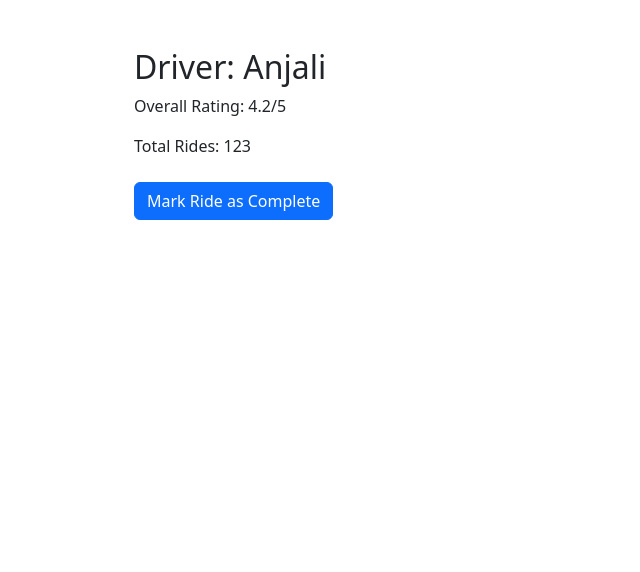
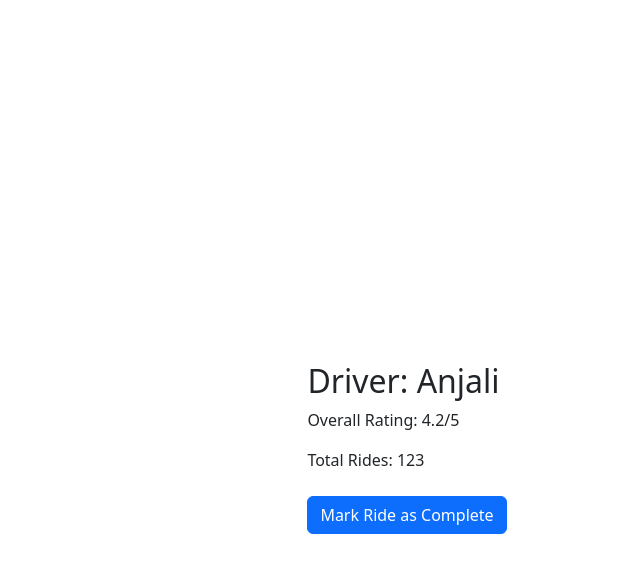
Before and after one commit to ryanlhy/carpool-FE, a React (Create React App) app: page / in a window 1280 px wide. Shown: the top 572 px of the page, without its empty margins (233-873 px from the left). Built offline with nearby package versions, Linux system fonts and the light colour scheme.

Commit message:
added success message

```diff
--- a/src/App.js
+++ b/src/App.js
@@ -1,11 +1,7 @@
 import React, { useState } from "react";
-// import Modal from "react-bootstrap/Modal";
-// import Button from "react-bootstrap/Button";
-// import Form from "react-bootstrap/Form";
-import ReactStars from "react-rating-stars-component";
 import DriverProfile from "./components/driverProfile";
 import RideCompleteModal from "./components/rideCompleteModal";
-import { Container, Row, Col, Button, Modal, Form } from "react-bootstrap";
+import { Container, Row, Col, Button, Alert } from "react-bootstrap";
 
 // This is just sample driver data for display.
 const driverData = {
@@ -18,6 +14,7 @@ function App() {
   const [show, setShow] = useState(false);
   const [rating, setRating] = useState(1);
   const [review, setReview] = useState("");
+  const [submissionStatus, setSubmissionStatus] = useState(null);
 
   const handleClose = () => setShow(false);
   const handleShow = () => setShow(true);
@@ -49,17 +46,30 @@ function App() {
       .then((response) => response.json())
       .then((data) => {
         console.log("Success:", data);
+        setSubmissionStatus({
+          success: true,
+          message: "Review submitted successfully",
+          review: { rating, review },
+        });
         handleClose();
       })
       .catch((error) => {
         console.error("Error:", error);
+        setSubmissionStatus({
+          success: false,
+          message: "Review submission failed",
+        });
       });
   };
 
   return (
-    <Container className="mt-5">
+    <Container
+      className="mt-5 d-flex align-items-center justify-content-center"
+      style={{ height: "100vh" }}
+    >
+      {submissionStatus ? null : (
         <Row className="justify-content-md-center">
-        <Col xs lg="6">
+          <Col xs>
             <DriverProfile
               name={driverData.name}
               overallRating={driverData.overallRating}
@@ -80,6 +90,18 @@ function App() {
             />
           </Col>
         </Row>
+      )}
+      {submissionStatus && (
+        <Alert variant={submissionStatus.success ? "success" : "danger"}>
+          {submissionStatus.message}
+          {submissionStatus.success && (
+            <div>
+              Rating: {submissionStatus.review.rating}, Review:{" "}
+              {submissionStatus.review.review}
+            </div>
+          )}
+        </Alert>
+      )}
     </Container>
   );
 }
```
Lines whose indentation alone changed are shown as unchanged.
